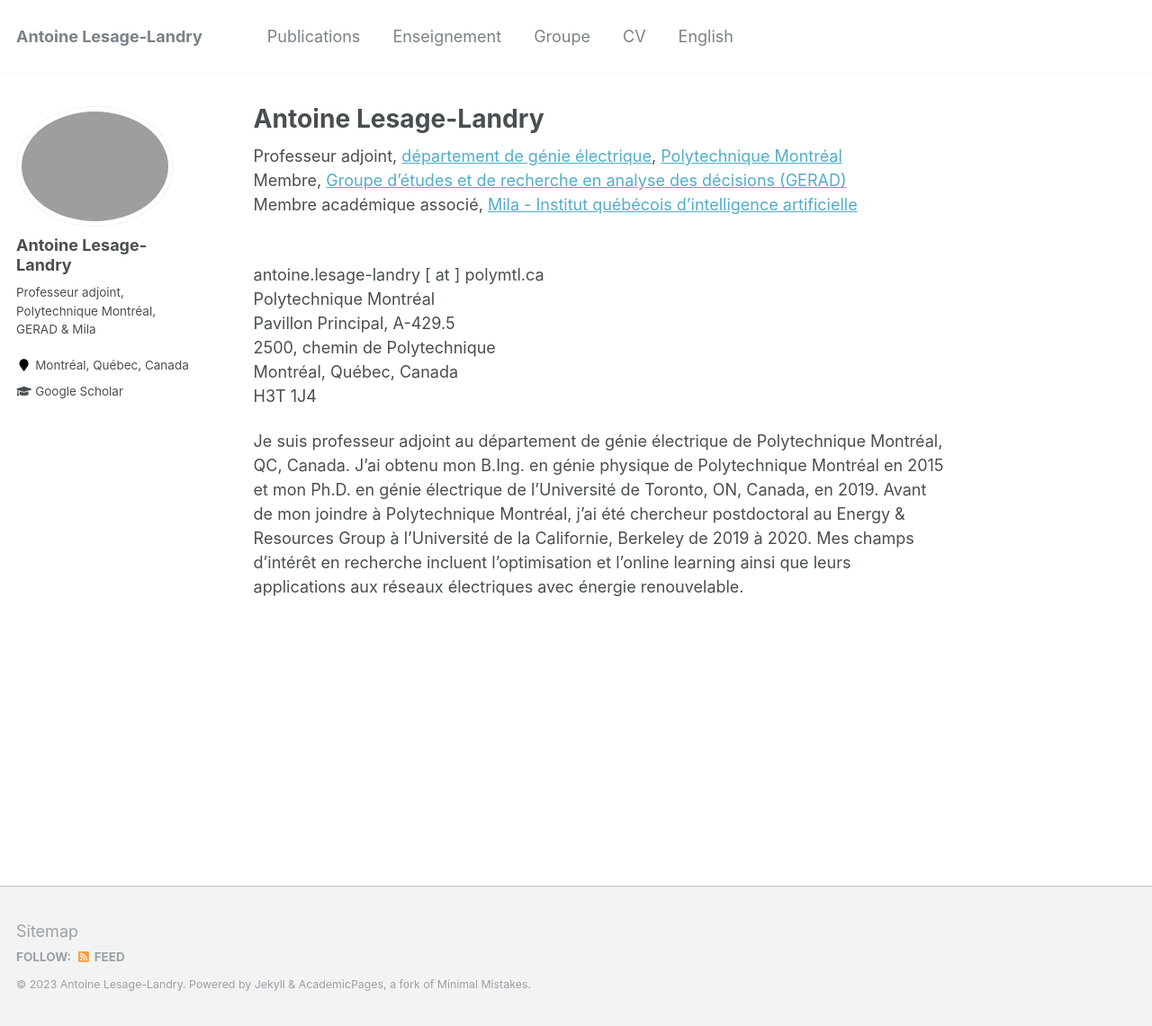
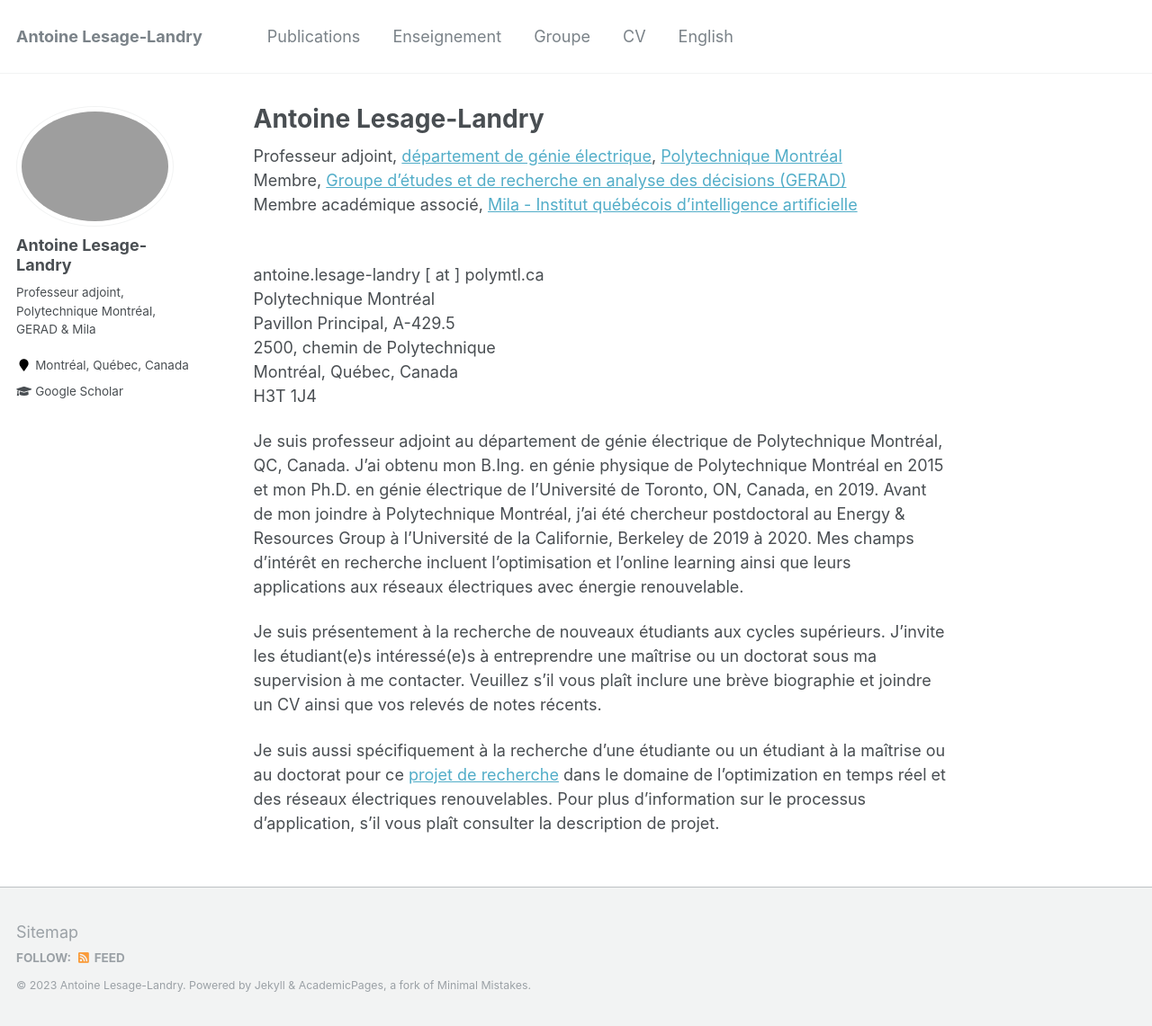
Before and after one commit to alesagelandry/fr, a Jekyll site: the page built from _pages/about.md, in a window 1280 px wide and 1141 px high. Shown: the whole window at 90% size. Built offline with Jekyll 4.4.1, drawn with Linux system fonts in a browser that asks for light colours.

Commit message:
Update about.md

```diff
--- a/_pages/about.md
+++ b/_pages/about.md
@@ -23,8 +23,8 @@ H3T 1J4<br />
 
 Je suis professeur adjoint au département de génie électrique de Polytechnique Montréal, QC, Canada. J’ai obtenu mon B.Ing. en génie physique de Polytechnique Montréal en 2015 et mon Ph.D. en génie électrique de l’Université de Toronto, ON, Canada, en 2019. Avant de mon joindre à Polytechnique Montréal, j’ai été chercheur postdoctoral au Energy & Resources Group à l’Université de la Californie, Berkeley de 2019 à 2020. Mes champs d’intérêt en recherche incluent l’optimisation et l’online learning ainsi que leurs applications aux réseaux électriques avec énergie renouvelable.
 
-<!--Je suis présentement à la recherche de nouveaux étudiants aux cycles supérieurs. J’invite les étudiant(e)s intéressé(e)s à entreprendre une maîtrise ou un doctorat sous ma supervision à me contacter. Veuillez s’il vous plaît inclure une brève biographie et joindre un CV ainsi que vos relevés de notes récents.-->
+Je suis présentement à la recherche de nouveaux étudiants aux cycles supérieurs. J’invite les étudiant(e)s intéressé(e)s à entreprendre une maîtrise ou un doctorat sous ma supervision à me contacter. Veuillez s’il vous plaît inclure une brève biographie et joindre un CV ainsi que vos relevés de notes récents.
 
-<!--Je suis aussi spécifiquement à la recherche d'une ou un stagiare postdoctoral pour ce [projet de recherche](http://alesagelandry.github.io/fr/ProjDesc_AlliancePDF_fr.pdf) fait en collaboration avec mes collègues [Prof. Dagdougi](https://www.polymtl.ca/expertises/dagdougui-hanane), [Prof. Audet](https://www.polymtl.ca/expertises/audet-charles) and [Prof. Le Digabel](https://www.polymtl.ca/expertises/le-digabel-sebastien). Pour plus d'information sur le processus d'application, s'il vous plaît consulter la description de projet.-->
+<!--Je suis aussi spécifiquement à la recherche d'une étudiant ou d'un étudiant au doctorat (Ph.D.) pour ce [projet de recherche](http://alesagelandry.github.io/fr/ProjDesc_AlliancePDF_fr.pdf) fait en collaboration avec mes collègues [Prof. Dagdougi](https://www.polymtl.ca/expertises/dagdougui-hanane), [Prof. Audet](https://www.polymtl.ca/expertises/audet-charles) and [Prof. Le Digabel](https://www.polymtl.ca/expertises/le-digabel-sebastien). Pour plus d'information sur le processus d'application, s'il vous plaît consulter la description de projet.-->
 
-<!--Je suis aussi spécifiquement à la recherche d'une étudiante ou un étudiant à la maîtrise ou au doctorat pour ce [projet de recherche](http://alesagelandry.github.io/fr/MAScPhD_ReseauxIntegresSatellitesTerrestre.pdf) dans le domaine des systèmes de communication et fait en collaboration avec ma collègue [Prof. Karabulut Kurt](https://www.polymtl.ca/expertises/karabulut-kurt-gunes). Pour plus d'information sur le processus d'application, s'il vous plaît consulter la description de projet.-->
+Je suis aussi spécifiquement à la recherche d'une étudiante ou un étudiant à la maîtrise ou au doctorat pour ce [projet de recherche](http://alesagelandry.github.io/fr/PhD_OnlineOptimization.pdf) dans le domaine de l'optimization en temps réel et des réseaux électriques renouvelables. Pour plus d'information sur le processus d'application, s'il vous plaît consulter la description de projet.
```
